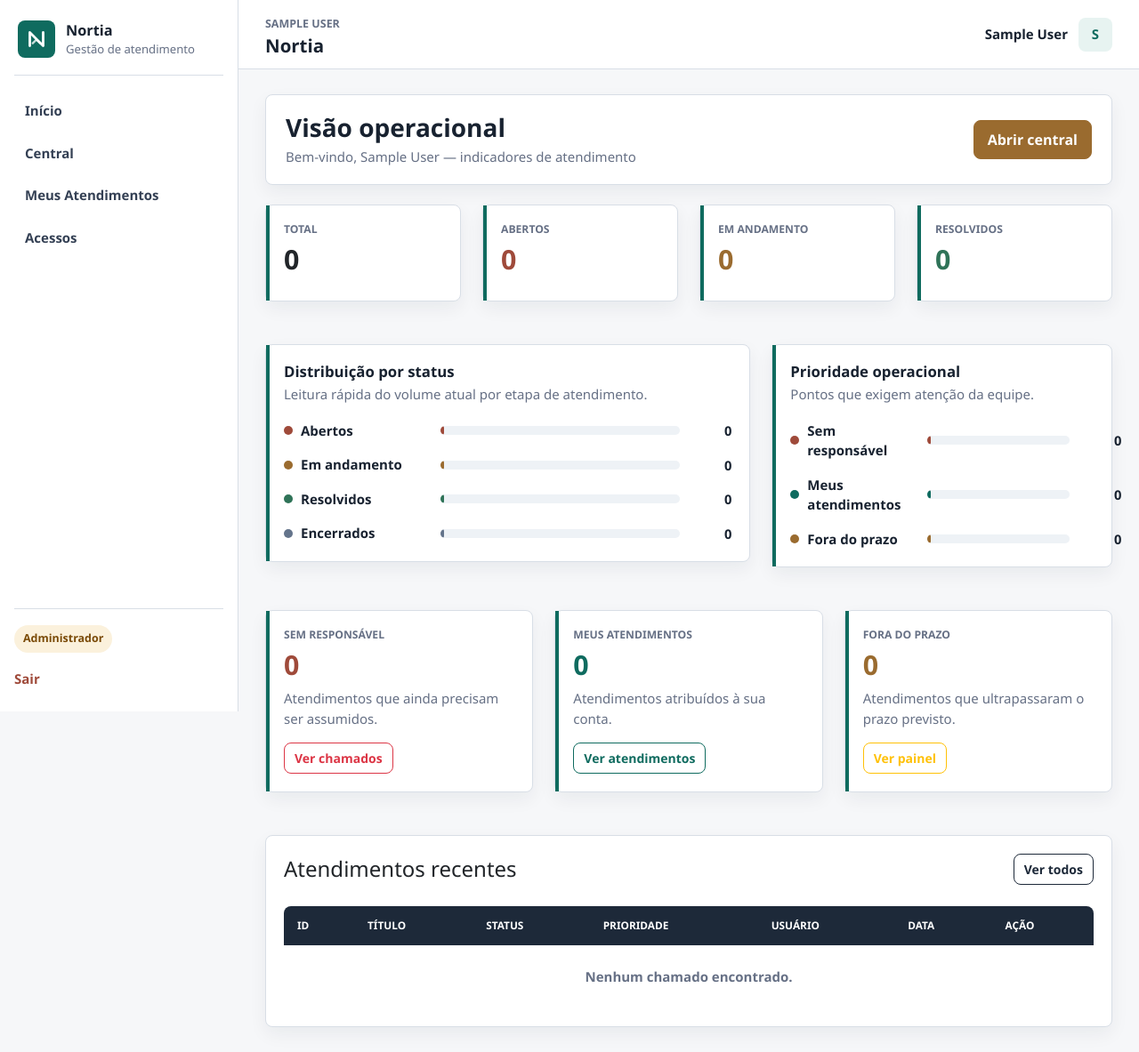
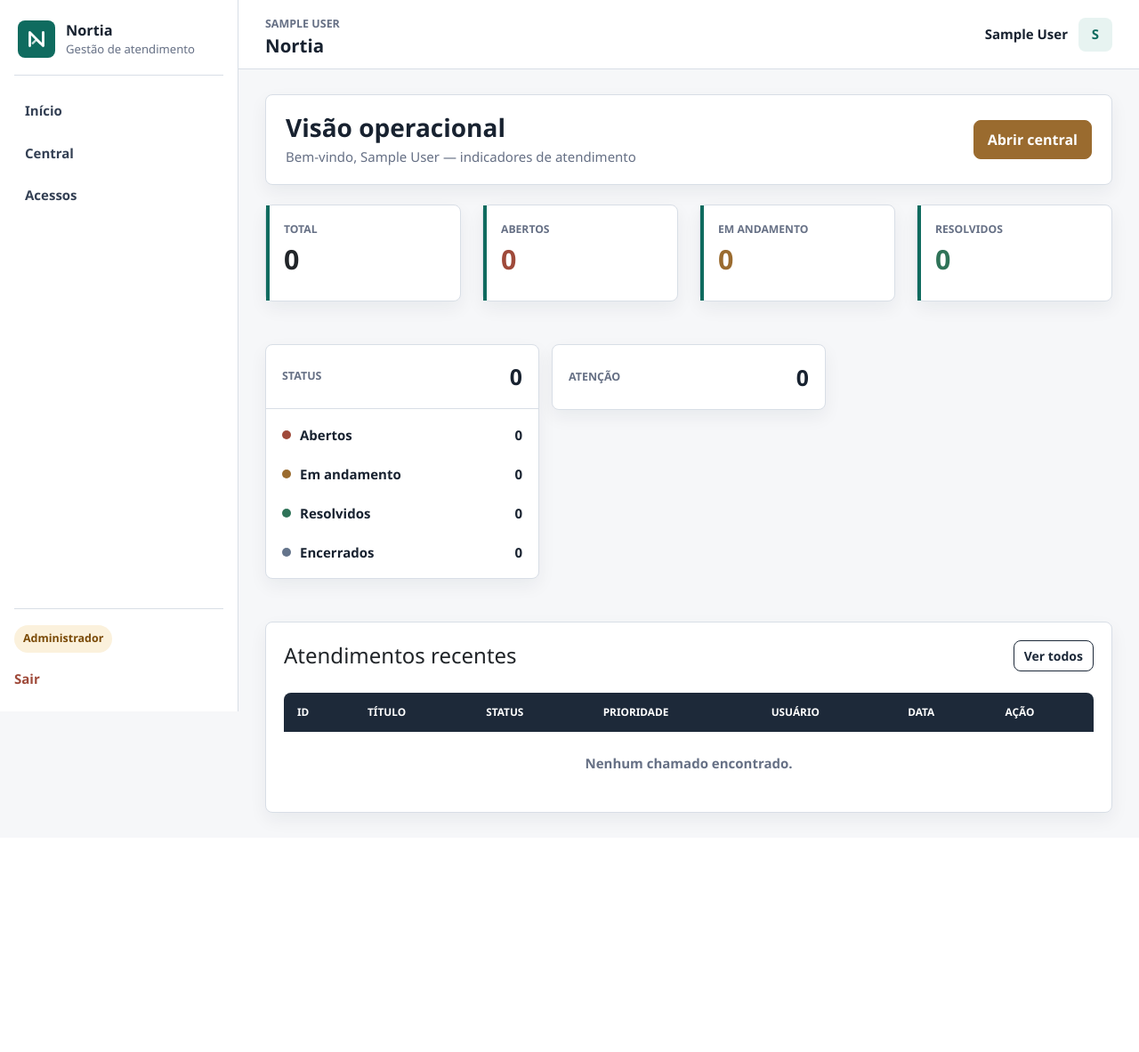
Before and after one commit to castrokf/sistema-chamados-flask, a Flask app: page /dashboard in a window 1280 px wide. Shown: the whole page at 89% size. After the commit the page ends 928 px from the top, so only its background shows below. Run offline with Flask 3, Linux system fonts and the light colour scheme; the visitor is signed in with stand-in values (Sample User, id 1); some libraries are stand-ins or nearby versions.

Commit message:
Ajustar dashboard e fluxo de urgencia

```diff
--- a/routes/chamados.py
+++ b/routes/chamados.py
@@ -24,6 +24,7 @@ from database import (
     listar_comentarios,
     contar_todos_chamados,
     contar_todos_chamados_status,
+    contar_todos_chamados_prioridade,
     listar_chamados_recentes_usuario,
     listar_chamados_recentes_admin,
     salvar_anexo,
@@ -50,6 +51,7 @@ chamados = Blueprint(
 def calcular_data_limite(prioridade):
 
     horas_por_prioridade = {
+        "Urgente": 1,
         "Alta": 4,
         "Média": 24,
         "Baixa": 72
@@ -134,6 +136,11 @@ def dashboard():
             organizacao_id
         )
 
+        urgentes = contar_todos_chamados_prioridade(
+            "Urgente",
+            organizacao_id
+        )
+
         chamados_recentes = listar_chamados_recentes_admin(
             organizacao_id
         )
@@ -142,10 +149,14 @@ def dashboard():
             organizacao_id
         )
 
-        meus_atendimentos = contar_chamados_responsavel(
-            usuario_id,
-            organizacao_id
-        )
+        meus_atendimentos = 0
+
+        if usuario_tipo == "suporte":
+
+            meus_atendimentos = contar_chamados_responsavel(
+                usuario_id,
+                organizacao_id
+            )
 
         atrasados = contar_chamados_atrasados(
             organizacao_id
@@ -173,10 +184,12 @@ def dashboard():
             abertos=abertos,
             andamento=andamento,
             resolvidos=resolvidos,
+            encerrados=encerrados,
             chamados_recentes=chamados_recentes,
             sem_responsavel=sem_responsavel,
             meus_atendimentos=meus_atendimentos,
             atrasados=atrasados,
+            urgentes=urgentes,
             status_grafico=status_grafico,
             operacao_grafico=operacao_grafico
         )
@@ -243,7 +256,8 @@ def novo_chamado():
 
         titulo = request.form["titulo"]
         descricao = request.form["descricao"]
-        prioridade = request.form["prioridade"]
+        urgencia_extrema = request.form.get("urgencia_extrema") == "on"
+        prioridade = "Urgente" if urgencia_extrema else "Média"
         usuario_id = session["usuario_id"]
 
         data_criacao = datetime.now().strftime(
@@ -270,6 +284,15 @@ def novo_chamado():
             "Chamado criado pelo usuário",
             data_criacao
         )
+
+        if urgencia_extrema:
+
+            registrar_historico(
+                id_chamado,
+                session["usuario_id"],
+                "Solicitação marcada como urgência extrema pelo usuário",
+                data_criacao
+            )
 
         arquivo = request.files.get("anexo")
 
--- a/seed_database.py
+++ b/seed_database.py
@@ -206,6 +206,7 @@ def inserir_chamados(ids, organizacao_id):
         "Baixa",
         "Média",
         "Alta",
+        "Urgente",
     ]
 
     agora = datetime.now().replace(second=0, microsecond=0)
@@ -219,7 +220,9 @@ def inserir_chamados(ids, organizacao_id):
             prioridade = prioridade_opcoes[(indice + extra) % len(prioridade_opcoes)]
             data_abertura = agora - timedelta(days=indice + extra, hours=extra * 3)
 
-            if prioridade == "Alta":
+            if prioridade == "Urgente":
+                data_limite = data_abertura + timedelta(hours=1)
+            elif prioridade == "Alta":
                 data_limite = data_abertura + timedelta(hours=4)
             elif prioridade == "Média":
                 data_limite = data_abertura + timedelta(hours=24)
--- a/static/css/style.css
+++ b/static/css/style.css
@@ -630,6 +630,108 @@ h1.fw-bold {
     background: var(--primary);
 }
 
+.risk-critical {
+    background: var(--navy);
+}
+
+.mini-dashboard-grid {
+    display: grid;
+    grid-template-columns: repeat(3, minmax(0, 1fr));
+    align-items: start;
+    gap: 14px;
+}
+
+.mini-dashboard-card {
+    background: var(--bg-surface);
+    border: 1px solid var(--border-soft);
+    border-radius: var(--radius);
+    box-shadow: var(--shadow);
+    overflow: hidden;
+}
+
+.mini-dashboard-card summary {
+    min-height: 72px;
+    padding: 16px 18px;
+    display: flex;
+    align-items: center;
+    justify-content: space-between;
+    gap: 14px;
+    cursor: pointer;
+    list-style: none;
+}
+
+.mini-dashboard-card summary::-webkit-details-marker {
+    display: none;
+}
+
+.mini-dashboard-card summary span {
+    color: var(--text-muted);
+    font-size: 0.78rem;
+    font-weight: 850;
+    text-transform: uppercase;
+}
+
+.mini-dashboard-card summary strong {
+    color: var(--text-main);
+    font-size: 1.55rem;
+    font-weight: 850;
+}
+
+.mini-dashboard-card[open] summary {
+    border-bottom: 1px solid var(--border-soft);
+}
+
+.mini-dashboard-body {
+    display: grid;
+    gap: 2px;
+    padding: 8px;
+}
+
+.mini-dashboard-item {
+    min-height: 42px;
+    color: var(--text-main);
+    text-decoration: none;
+    border-radius: var(--radius);
+    display: grid;
+    grid-template-columns: 10px 1fr auto;
+    align-items: center;
+    gap: 10px;
+    padding: 9px 10px;
+    font-weight: 800;
+}
+
+.mini-dashboard-item:hover {
+    background: var(--bg-soft);
+    color: var(--text-main);
+}
+
+.mini-dashboard-item strong {
+    font-weight: 850;
+}
+
+.mini-dot {
+    width: 10px;
+    height: 10px;
+    border-radius: 999px;
+}
+
+.urgent-request {
+    border: 1px solid #efd6a5;
+    background: var(--amber-soft);
+    border-radius: var(--radius);
+    padding: 14px 16px;
+}
+
+.urgent-request .form-check-label {
+    font-weight: 850;
+    color: var(--text-main);
+}
+
+.urgent-request .form-check-input:checked {
+    background-color: var(--amber);
+    border-color: var(--amber);
+}
+
 /* Forms */
 
 .form-label {
@@ -866,6 +968,10 @@ textarea.form-control {
         grid-template-columns: 1fr;
     }
 
+    .mini-dashboard-grid {
+        grid-template-columns: 1fr;
+    }
+
     .auth-left {
         display: none;
     }
--- a/templates/base.html
+++ b/templates/base.html
@@ -15,7 +15,7 @@
     >
 
     <link
-        href="{{ url_for('static', filename='css/style.css') }}?v=14"
+        href="{{ url_for('static', filename='css/style.css') }}?v=16"
         rel="stylesheet"
     >
 
@@ -83,6 +83,10 @@
                     >
                         <span>Central</span>
                     </a>
+
+                {% endif %}
+
+                {% if session.get("usuario_tipo") == "suporte" %}
 
                     <a
                         href="/admin/meus-atendimentos"
--- a/templates/dashboard.html
+++ b/templates/dashboard.html
@@ -130,213 +130,111 @@
 </div>
 
 
-<div class="row g-4 mb-5">
+{% if tipo_usuario in ["admin", "suporte"] %}
 
-    <div class="{% if tipo_usuario in ['admin', 'suporte'] %}col-lg-7{% else %}col-lg-12{% endif %}">
+<div class="mini-dashboard-grid mb-5">
 
-        <div class="card shadow-sm border-0 chart-card">
+    <details class="mini-dashboard-card" open>
 
-            <div class="card-body">
+        <summary>
+            <span>Status</span>
+            <strong>{{ total }}</strong>
+        </summary>
 
-                <div class="section-heading">
-                    <div>
-                        <h4>
-                            Distribuição por status
-                        </h4>
-                        <p>
-                            Leitura rápida do volume atual por etapa de atendimento.
-                        </p>
-                    </div>
-                </div>
-
-                <div class="chart-list">
+        <div class="mini-dashboard-body">
 
             {% for item in status_grafico %}
 
-                        <div class="chart-row">
+                {% if item.rotulo == "Abertos" %}
+                    {% set status_link = "Aberto" %}
+                {% elif item.rotulo == "Resolvidos" %}
+                    {% set status_link = "Resolvido" %}
+                {% elif item.rotulo == "Encerrados" %}
+                    {% set status_link = "Encerrado" %}
+                {% else %}
+                    {% set status_link = item.rotulo %}
+                {% endif %}
 
-                            <div class="chart-meta">
-                                <span class="chart-dot {{ item.classe }}"></span>
+                <a
+                    href="/admin?status={{ status_link|urlencode }}"
+                    class="mini-dashboard-item"
+                >
+                    <span class="mini-dot {{ item.classe }}"></span>
                     <span>{{ item.rotulo }}</span>
-                            </div>
-
-                            <div class="chart-track">
-                                <span
-                                    class="chart-fill {{ item.classe }}"
-                                    style="width: {{ item.percentual }}%;"
-                                ></span>
-                            </div>
-
-                            <strong>
-                                {{ item.valor }}
-                            </strong>
-
-                        </div>
+                    <strong>{{ item.valor }}</strong>
+                </a>
 
             {% endfor %}
 
         </div>
 
-            </div>
+    </details>
 
-        </div>
+    <details class="mini-dashboard-card">
 
-    </div>
+        <summary>
+            <span>Atenção</span>
+            <strong>{{ urgentes + sem_responsavel + atrasados }}</strong>
+        </summary>
 
-    {% if tipo_usuario in ["admin", "suporte"] %}
+        <div class="mini-dashboard-body">
 
-        <div class="col-lg-5">
-
-            <div class="card shadow-sm border-0 chart-card">
-
-                <div class="card-body">
-
-                    <div class="section-heading">
-                        <div>
-                            <h4>
-                                Prioridade operacional
-                            </h4>
-                            <p>
-                                Pontos que exigem atenção da equipe.
-                            </p>
-                        </div>
-                    </div>
-
-                    <div class="chart-list">
-
-                        {% for item in operacao_grafico %}
-
-                            <div class="chart-row">
-
-                                <div class="chart-meta">
-                                    <span class="chart-dot {{ item.classe }}"></span>
-                                    <span>{{ item.rotulo }}</span>
-                                </div>
-
-                                <div class="chart-track">
-                                    <span
-                                        class="chart-fill {{ item.classe }}"
-                                        style="width: {{ item.percentual }}%;"
-                                    ></span>
-                                </div>
-
-                                <strong>
-                                    {{ item.valor }}
-                                </strong>
-
-                            </div>
-
-                        {% endfor %}
-
-                    </div>
-
-                </div>
-
-            </div>
-
-        </div>
-
-    {% endif %}
-
-</div>
-
-
-{% if tipo_usuario in ["admin", "suporte"] %}
-
-<div class="row g-4 mb-5">
-
-    <div class="col-md-4">
-
-        <div class="card shadow-sm border-0">
-
-            <div class="card-body">
-
-                <h6 class="text-muted">
-                    Sem responsável
-                </h6>
-
-                <h2 class="fw-bold text-danger">
-                    {{ sem_responsavel }}
-                </h2>
-
-                <p class="text-muted mb-3">
-                    Atendimentos que ainda precisam ser assumidos.
-                </p>
+            <a
+                href="/admin?prioridade=Urgente"
+                class="mini-dashboard-item"
+            >
+                <span class="mini-dot risk-critical"></span>
+                <span>Urgentes</span>
+                <strong>{{ urgentes }}</strong>
+            </a>
 
             <a
                 href="/admin?responsavel_id=sem_responsavel"
-                    class="btn btn-sm btn-outline-danger"
+                class="mini-dashboard-item"
             >
-                    Ver chamados
+                <span class="mini-dot risk-attention"></span>
+                <span>Sem suporte</span>
+                <strong>{{ sem_responsavel }}</strong>
+            </a>
+
+            <a
+                href="/admin"
+                class="mini-dashboard-item"
+            >
+                <span class="mini-dot risk-late"></span>
+                <span>Fora do prazo</span>
+                <strong>{{ atrasados }}</strong>
             </a>
 
         </div>
 
-        </div>
+    </details>
 
-    </div>
+    {% if tipo_usuario == "suporte" %}
 
-    <div class="col-md-4">
+        <details class="mini-dashboard-card">
 
-        <div class="card shadow-sm border-0">
+            <summary>
+                <span>Minha fila</span>
+                <strong>{{ meus_atendimentos }}</strong>
+            </summary>
 
-            <div class="card-body">
-
-                <h6 class="text-muted">
-                    Meus atendimentos
-                </h6>
-
-                <h2 class="fw-bold text-primary">
-                    {{ meus_atendimentos }}
-                </h2>
-
-                <p class="text-muted mb-3">
-                    Atendimentos atribuídos à sua conta.
-                </p>
+            <div class="mini-dashboard-body">
 
                 <a
                     href="/admin/meus-atendimentos"
-                    class="btn btn-sm btn-outline-primary"
+                    class="mini-dashboard-item"
                 >
-                    Ver atendimentos
+                    <span class="mini-dot risk-owned"></span>
+                    <span>Atribuídos a mim</span>
+                    <strong>{{ meus_atendimentos }}</strong>
                 </a>
 
             </div>
 
-        </div>
+        </details>
 
-    </div>
-
-    <div class="col-md-4">
-
-        <div class="card shadow-sm border-0">
-
-            <div class="card-body">
-
-                <h6 class="text-muted">
-                    Fora do prazo
-                </h6>
-
-                <h2 class="fw-bold text-warning">
-                    {{ atrasados }}
-                </h2>
-
-                <p class="text-muted mb-3">
-                    Atendimentos que ultrapassaram o prazo previsto.
-                </p>
-
-                <a
-                    href="/admin"
-                    class="btn btn-sm btn-outline-warning"
-                >
-                    Ver painel
-                </a>
-
-            </div>
-
-        </div>
-
-    </div>
+    {% endif %}
 
 </div>
 
@@ -449,7 +347,13 @@
 
                     <td data-label="Prioridade">
 
-                        {% if chamado.prioridade == "Alta" %}
+                        {% if chamado.prioridade == "Urgente" %}
+
+                            <span class="badge bg-dark">
+                                Urgente
+                            </span>
+
+                        {% elif chamado.prioridade == "Alta" %}
 
                             <span class="badge bg-danger">
                                 Alta
```
Also changed, not shown: database.py (+40 -0 lines), routes/admin.py (+25 -6 lines), templates/admin.html (+15 -5 lines), templates/meus_chamados.html (+7 -1 lines), templates/novo_chamado.html (+18 -19 lines), templates/visualizar_chamado.html (+8 -2 lines), tests/test_chamados.py (+27 -1 lines), tests/test_permissions.py (+26 -0 lines), utils/decorators.py (+23 -0 lines). Lines whose indentation alone changed are shown as unchanged.
